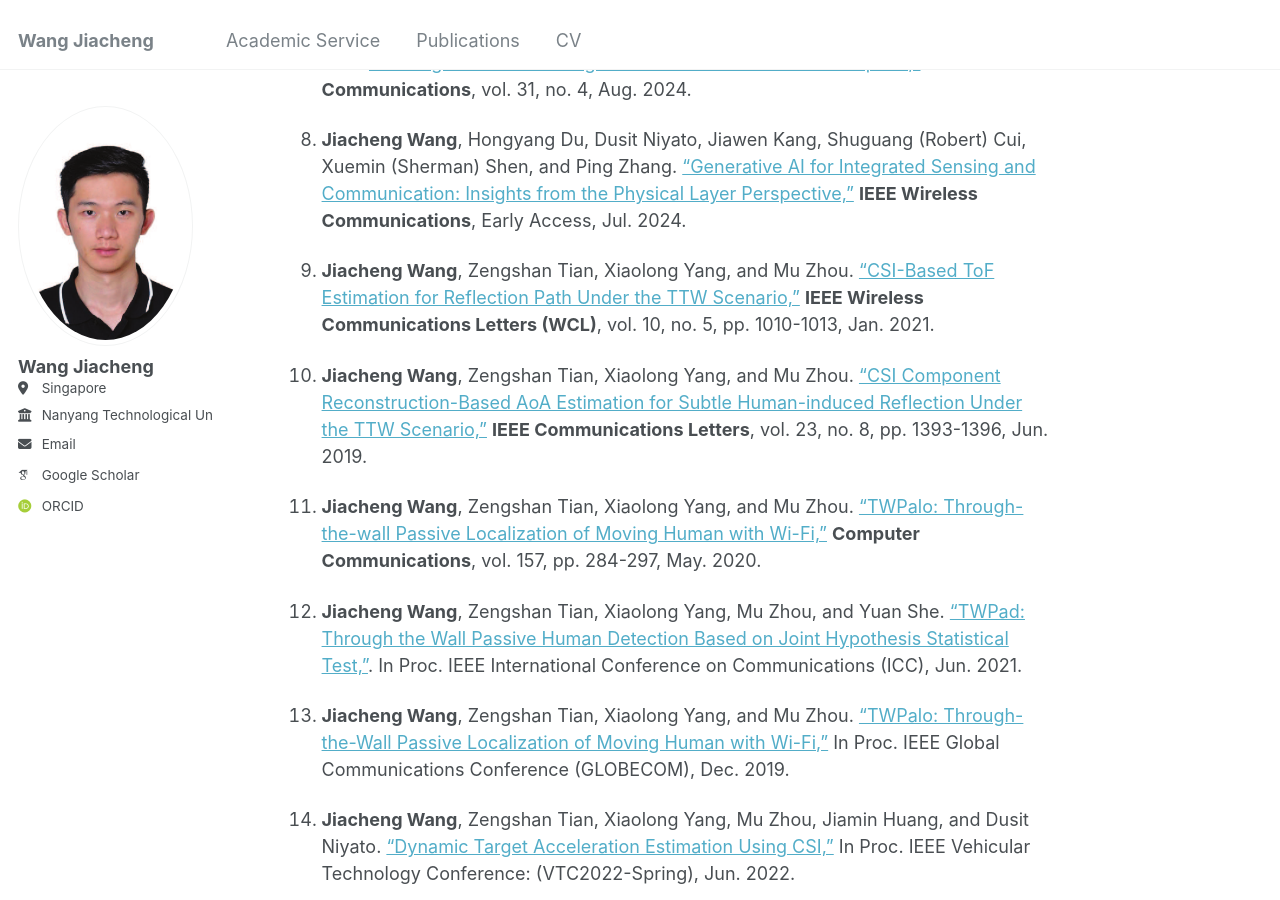
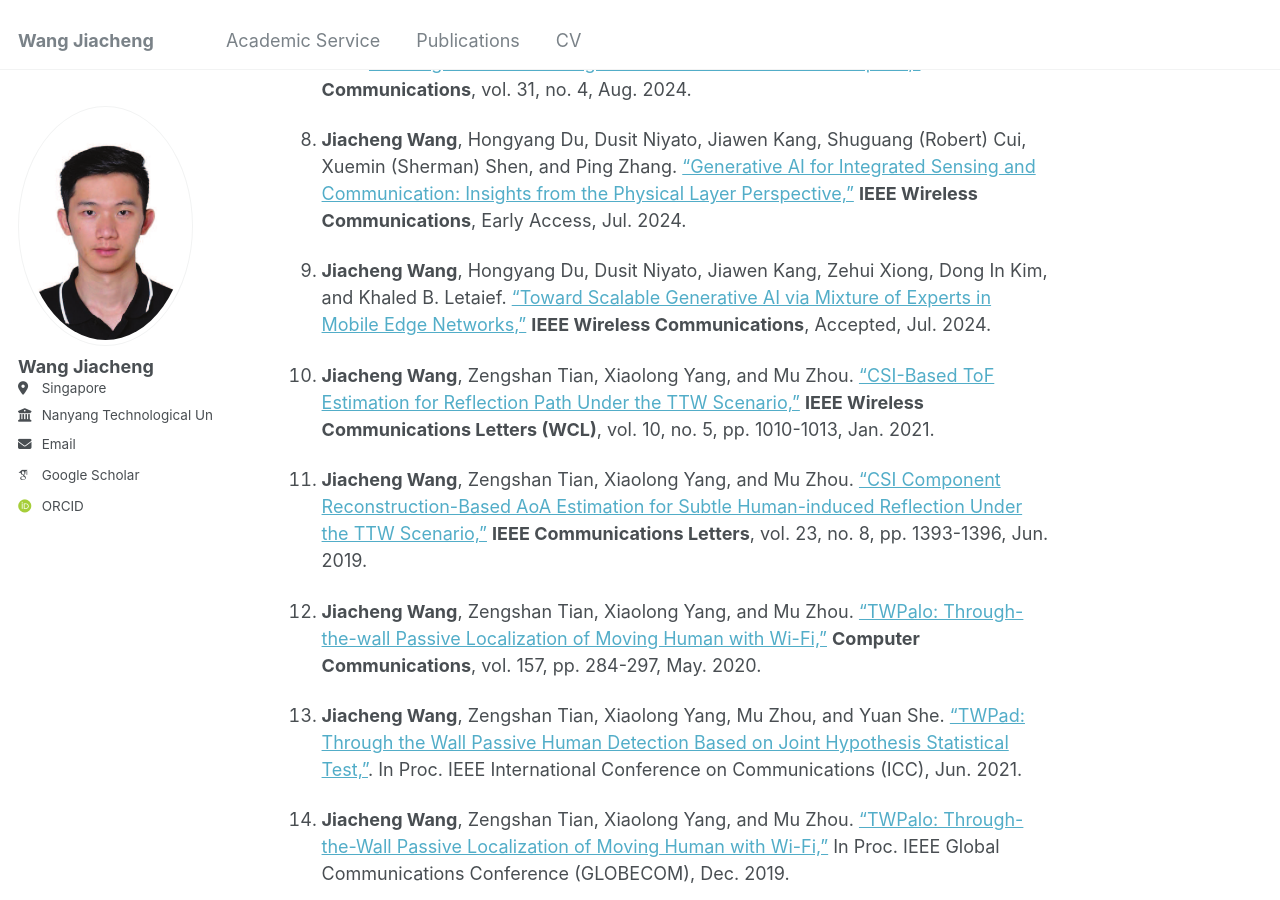
Before and after one commit to W-JiaCheng/W-JiaCheng.github.io, a Jekyll site: the page built from _pages/about.md, in a window 1280 px wide and 900 px high, scrolled down 1576 px. Built offline with Jekyll 4.4.1, drawn with Linux system fonts in a browser that asks for light colours; some web fonts are replaced.

Commit message:
Update about.md

```diff
--- a/_pages/about.md
+++ b/_pages/about.md
@@ -40,17 +40,19 @@ Selected First-author Papers
 
 8. **Jiacheng Wang**, Hongyang Du, Dusit Niyato, Jiawen Kang, Shuguang (Robert) Cui, Xuemin (Sherman) Shen, and Ping Zhang. ["Generative AI for Integrated Sensing and Communication: Insights from the Physical Layer Perspective,"](https://ieeexplore.ieee.org/document/10599123) **IEEE Wireless Communications**, Early Access, Jul. 2024.
 
-9. **Jiacheng Wang**, Zengshan Tian, Xiaolong Yang, and Mu Zhou. ["CSI-Based ToF Estimation for Reflection Path Under the TTW Scenario,"](https://ieeexplore.ieee.org/document/9336064) **IEEE Wireless Communications Letters (WCL)**, vol. 10, no. 5, pp. 1010-1013, Jan. 2021.
+9. **Jiacheng Wang**, Hongyang Du, Dusit Niyato, Jiawen Kang, Zehui Xiong, Dong In Kim, and Khaled B. Letaief. ["Toward Scalable Generative AI via Mixture of Experts in Mobile Edge Networks,"](https://arxiv.org/pdf/2402.06942) **IEEE Wireless Communications**, Accepted, Jul. 2024.
 
-10. **Jiacheng Wang**, Zengshan Tian, Xiaolong Yang, and Mu Zhou. ["CSI Component Reconstruction-Based AoA Estimation for Subtle Human-induced Reflection Under the TTW Scenario,"](https://ieeexplore.ieee.org/document/8732406) **IEEE Communications Letters**, vol. 23, no. 8, pp. 1393-1396, Jun. 2019.
+10. **Jiacheng Wang**, Zengshan Tian, Xiaolong Yang, and Mu Zhou. ["CSI-Based ToF Estimation for Reflection Path Under the TTW Scenario,"](https://ieeexplore.ieee.org/document/9336064) **IEEE Wireless Communications Letters (WCL)**, vol. 10, no. 5, pp. 1010-1013, Jan. 2021.
 
-11. **Jiacheng Wang**, Zengshan Tian, Xiaolong Yang, and Mu Zhou. ["TWPalo: Through-the-wall Passive Localization of Moving Human with Wi-Fi,"](https://www.sciencedirect.com/science/article/pii/S0140366419310576) **Computer Communications**, vol. 157, pp. 284-297, May. 2020.
+11. **Jiacheng Wang**, Zengshan Tian, Xiaolong Yang, and Mu Zhou. ["CSI Component Reconstruction-Based AoA Estimation for Subtle Human-induced Reflection Under the TTW Scenario,"](https://ieeexplore.ieee.org/document/8732406) **IEEE Communications Letters**, vol. 23, no. 8, pp. 1393-1396, Jun. 2019.
 
-12. **Jiacheng Wang**, Zengshan Tian, Xiaolong Yang, Mu Zhou, and Yuan She. ["TWPad: Through the Wall Passive Human Detection Based on Joint Hypothesis Statistical Test,"](https://ieeexplore.ieee.org/document/9500695). In Proc. IEEE International Conference on Communications (ICC), Jun. 2021.
+12. **Jiacheng Wang**, Zengshan Tian, Xiaolong Yang, and Mu Zhou. ["TWPalo: Through-the-wall Passive Localization of Moving Human with Wi-Fi,"](https://www.sciencedirect.com/science/article/pii/S0140366419310576) **Computer Communications**, vol. 157, pp. 284-297, May. 2020.
 
-13. **Jiacheng Wang**, Zengshan Tian, Xiaolong Yang, and Mu Zhou. ["TWPalo: Through-the-Wall Passive Localization of Moving Human with Wi-Fi,"](https://ieeexplore.ieee.org/document/9013293) In Proc. IEEE Global Communications Conference (GLOBECOM), Dec. 2019.
+13. **Jiacheng Wang**, Zengshan Tian, Xiaolong Yang, Mu Zhou, and Yuan She. ["TWPad: Through the Wall Passive Human Detection Based on Joint Hypothesis Statistical Test,"](https://ieeexplore.ieee.org/document/9500695). In Proc. IEEE International Conference on Communications (ICC), Jun. 2021.
 
-14. **Jiacheng Wang**, Zengshan Tian, Xiaolong Yang, Mu Zhou, Jiamin Huang, and Dusit Niyato. ["Dynamic Target Acceleration Estimation Using CSI,"](https://ieeexplore.ieee.org/document/9860560) In Proc. IEEE Vehicular Technology Conference: (VTC2022-Spring), Jun. 2022.
+14. **Jiacheng Wang**, Zengshan Tian, Xiaolong Yang, and Mu Zhou. ["TWPalo: Through-the-Wall Passive Localization of Moving Human with Wi-Fi,"](https://ieeexplore.ieee.org/document/9013293) In Proc. IEEE Global Communications Conference (GLOBECOM), Dec. 2019.
+
+15. **Jiacheng Wang**, Zengshan Tian, Xiaolong Yang, Mu Zhou, Jiamin Huang, and Dusit Niyato. ["Dynamic Target Acceleration Estimation Using CSI,"](https://ieeexplore.ieee.org/document/9860560) In Proc. IEEE Vehicular Technology Conference: (VTC2022-Spring), Jun. 2022.
 
 Selected Collaborative Papers
 ======
```
